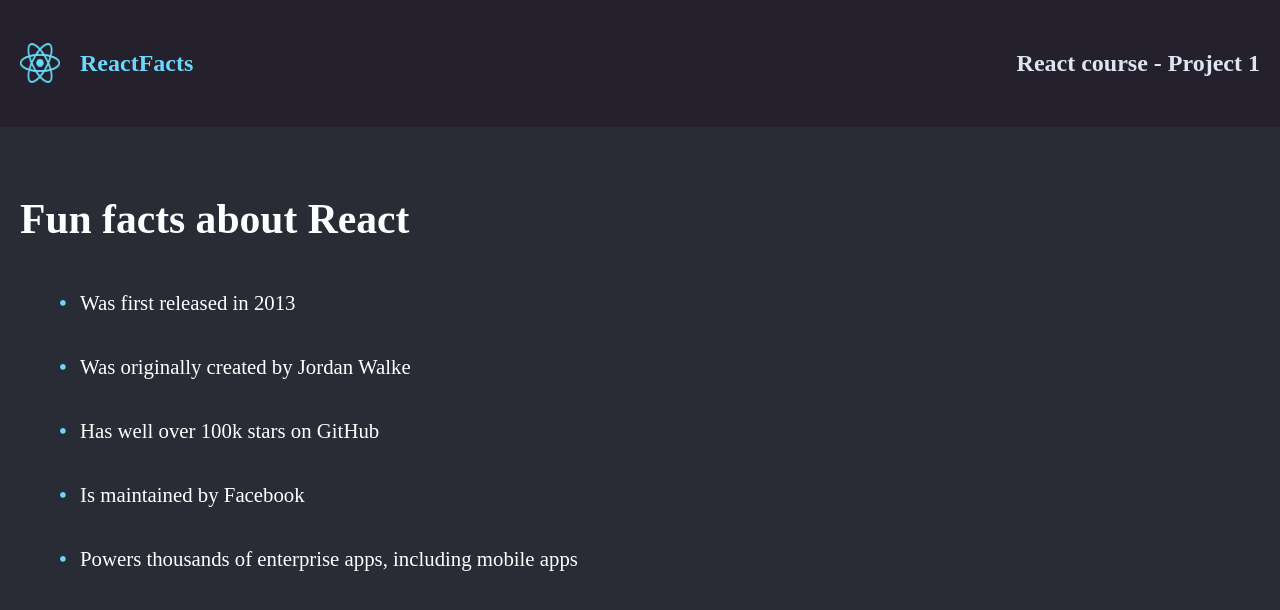
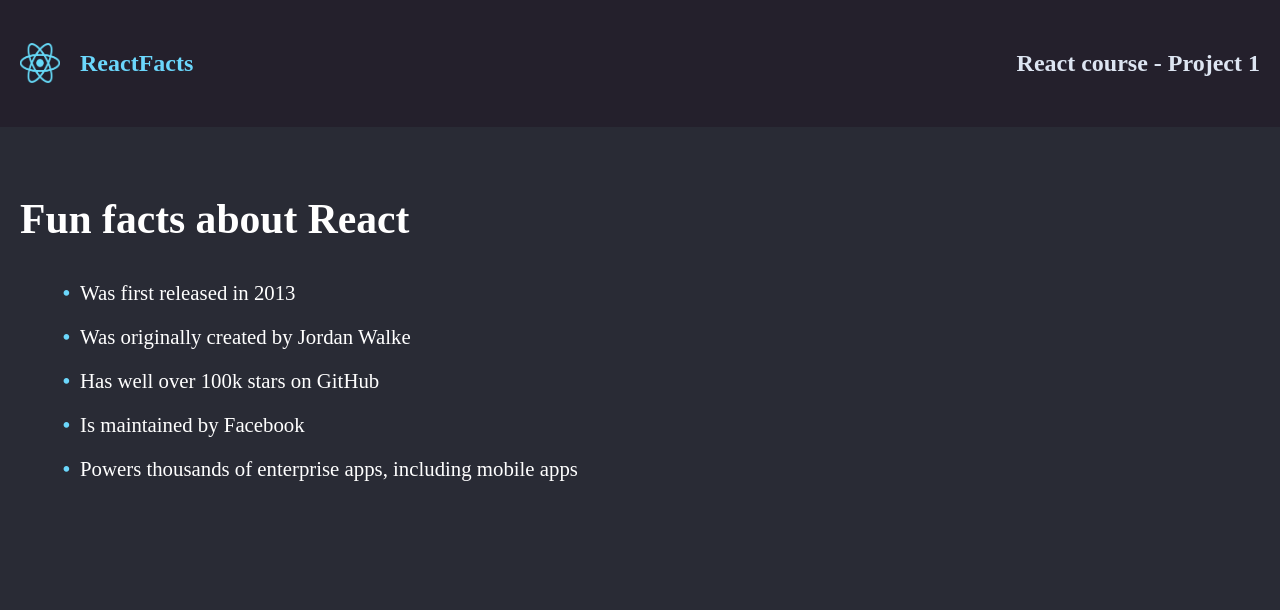
Before and after one commit to alejotsv/SimplePage, a React (Vite) app: page / in a window 1280 px wide. Shown: the top 610 px of the page. Built offline with nearby package versions, Linux system fonts and the light colour scheme.

Commit message:
update before selector to marker

```diff
--- a/src/index.css
+++ b/src/index.css
@@ -45,7 +45,7 @@ body {
   font-size: 130%;
 }
 
-.body-container > ul > li::before {
+.body-container > ul > li::marker {
   content: "•";
   padding: 10px 0;
   color: #6bd7fc;
```
